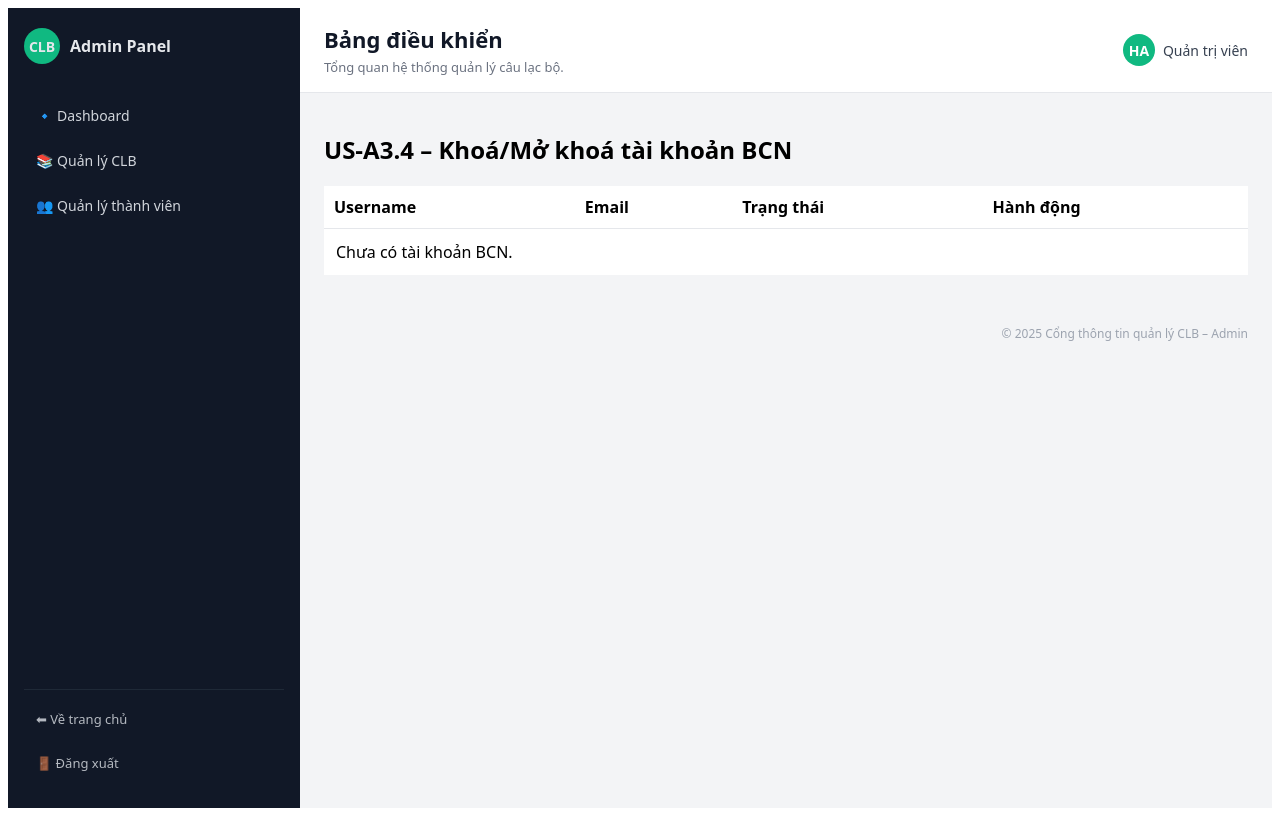
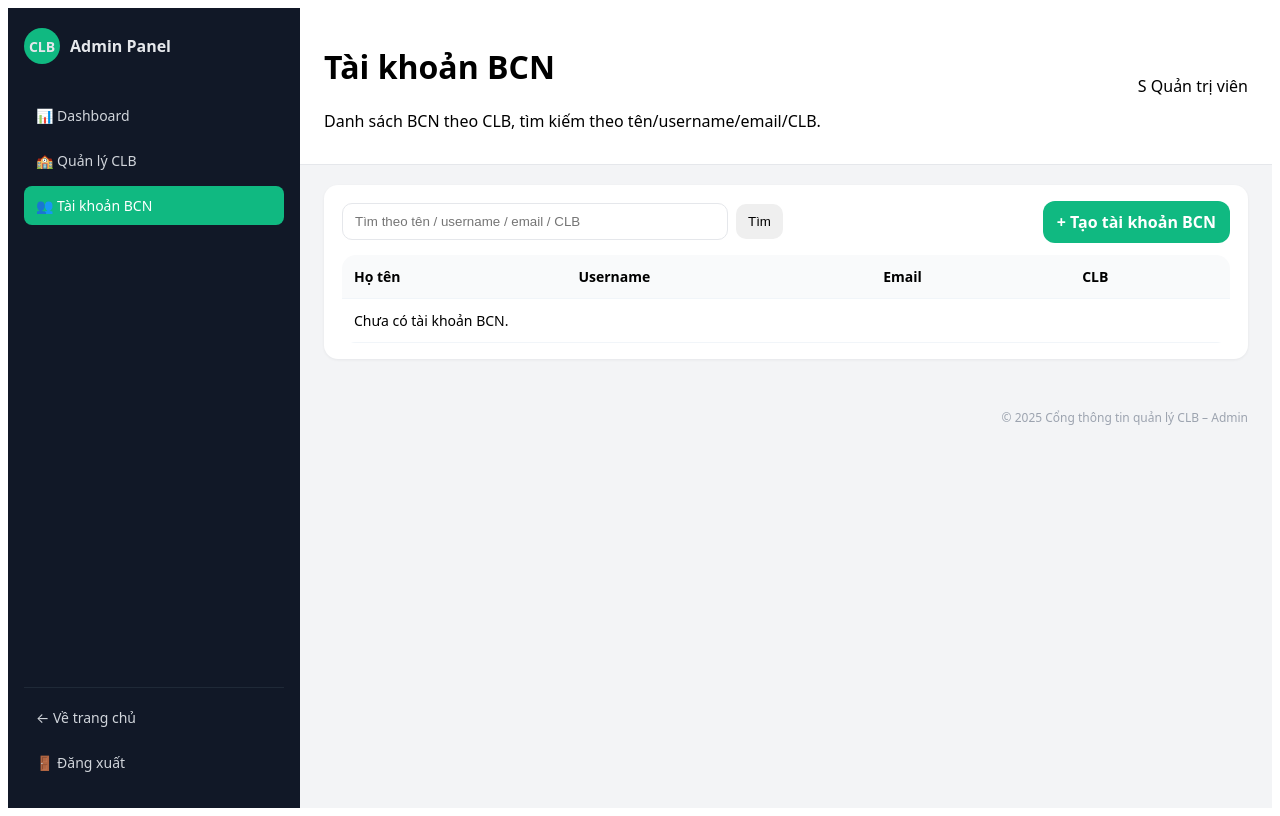
Before and after one commit to hnguyen013/nhapmon_cnpm_group-1_club-management, a Django app: page /admin/bcn/ in a window 1280 px wide. Run offline with Django 5.2, Linux system fonts and the light colour scheme; the visitor is signed in with stand-in values (Sample User, id 1); data comes from the database, SQL or seed files in the repository; data that the repository does not hold is empty.

Commit message:
feat: US-A3.1 admin creates BCN accounts

```diff
--- a/portal/static/portal/css/bcn.css
+++ b/portal/static/portal/css/bcn.css
@@ -0,0 +1,106 @@
+.bcn-toolbar{
+  display:flex;
+  align-items:center;
+  justify-content:space-between;
+  gap:12px;
+  margin-bottom:12px;
+}
+
+.bcn-search{
+  display:flex;
+  gap:8px;
+  align-items:center;
+}
+
+.bcn-search input{
+  width:360px;
+  max-width:60vw;
+  padding:10px 12px;
+  border:1px solid #e5e7eb;
+  border-radius:10px;
+  background:#fff;
+}
+
+.bcn-search button{
+  padding:10px 12px;
+  border:0;
+  border-radius:10px;
+  cursor:pointer;
+}
+
+.bcn-form .form-row{
+  margin-bottom:12px;
+}
+
+.bcn-form label{
+  display:block;
+  font-weight:600;
+  margin-bottom:6px;
+  color:#111827;
+}
+
+.bcn-form .form-control{
+  width:100%;
+  padding:10px 12px;
+  border:1px solid #e5e7eb;
+  border-radius:10px;
+  background:#fff;
+}
+
+.field-error{
+  margin-top:6px;
+  color:#b91c1c;
+  font-size:13px;
+}
+
+.form-actions{
+  display:flex;
+  gap:10px;
+  margin-top:14px;
+}
+
+.btn-primary{
+  display:inline-flex;
+  align-items:center;
+  justify-content:center;
+  padding:10px 14px;
+  border-radius:12px;
+  background:#10b981;
+  color:#fff;
+  font-weight:700;
+  text-decoration:none;
+  border:0;
+  cursor:pointer;
+}
+
+.btn-secondary{
+  display:inline-flex;
+  align-items:center;
+  justify-content:center;
+  padding:10px 14px;
+  border-radius:12px;
+  background:#e5e7eb;
+  color:#111827;
+  font-weight:700;
+  text-decoration:none;
+}
+
+.bcn-table{
+  width:100%;
+  border-collapse:collapse;
+  background:#fff;
+  border-radius:14px;
+  overflow:hidden;
+}
+
+.bcn-table th, .bcn-table td{
+  padding:12px 12px;
+  border-bottom:1px solid #f1f5f9;
+  text-align:left;
+  font-size:14px;
+}
+
+.bcn-table th{
+  background:#f9fafb;
+  font-weight:700;
+}
--- a/portal/templates/portal/base_admin.html
+++ b/portal/templates/portal/base_admin.html
@@ -1,5 +1,4 @@
 {% load static %}
-
 <!DOCTYPE html>
 <html lang="vi">
 <head>
@@ -21,55 +20,59 @@
         </div>
 
         <nav class="sidebar-nav">
+
+            <!-- Dashboard -->
             <a href="{% url 'portal:admin_panel:dashboard' %}"
                class="nav-item {% block menu_dashboard_active %}{% endblock %}">
-                🔹 Dashboard
+                📊 Dashboard
             </a>
-            <a href="#"
+
+            <!-- Quản lý CLB -->
+            <a href="{% url 'portal:club_list' %}"
                class="nav-item {% block menu_club_active %}{% endblock %}">
-                📚 Quản lý CLB
+                🏫 Quản lý CLB
             </a>
-            <a href="#"
-               class="nav-item {% block menu_member_active %}{% endblock %}">
-                👥 Quản lý thành viên
+
+            <!-- TÀI KHOẢN BCN – BỔ SUNG US-A3.1 -->
+            <a href="{% url 'portal:admin_panel:bcn_list' %}"
+               class="nav-item {% block menu_bcn_active %}{% endblock %}">
+                👥 Tài khoản BCN
             </a>
+
         </nav>
 
         <div class="sidebar-footer">
-            <a href="{% url 'portal:home' %}" class="nav-item nav-secondary">
-                ⬅ Về trang chủ
+            <a href="{% url 'portal:home' %}" class="nav-item">
+                ← Về trang chủ
             </a>
-            <a href="{% url 'portal:auth:logout' %}" class="nav-item nav-secondary">
+            <a href="{% url 'portal:auth:logout' %}" class="nav-item logout">
                 🚪 Đăng xuất
             </a>
         </div>
     </aside>
 
     <!-- Main content -->
-    <div class="admin-main">
+    <main class="admin-main">
         <header class="admin-header">
-            <div class="header-title">
-                <h1>{% block header_title %}Bảng điều khiển{% endblock %}</h1>
-                <p class="header-subtitle">
-                    {% block header_subtitle %}
-                    Tổng quan hệ thống quản lý câu lạc bộ.
-                    {% endblock %}
-                </p>
+            <div>
+                <h1>{% block header_title %}Admin Dashboard{% endblock %}</h1>
+                <p>{% block header_subtitle %}{% endblock %}</p>
             </div>
-            <div class="header-user">
-                <span class="user-avatar">HA</span>
-                <span class="user-name">Quản trị viên</span>
+            <div class="admin-user">
+                <span class="avatar">{{ request.user.username|first|upper }}</span>
+                <span class="username">Quản trị viên</span>
             </div>
         </header>
 
-        <main class="admin-content">
+        <section class="admin-content">
             {% block content %}{% endblock %}
-        </main>
+        </section>
 
         <footer class="admin-footer">
-            © {% now "Y" %} Cổng thông tin quản lý CLB – Admin
+            © 2025 Cổng thông tin quản lý CLB – Admin
         </footer>
-    </div>
+    </main>
+
 </div>
 
 </body>
--- a/portal/templates/portal/bcn_list.html
+++ b/portal/templates/portal/bcn_list.html
@@ -1,49 +1,45 @@
 {% extends "portal/base_admin.html" %}
+{% block menu_bcn_active %}active{% endblock %}
+{% load static %}
 
-{% block title %}Quản lý tài khoản BCN{% endblock %}
+{% block title %}Tài khoản BCN{% endblock %}
+{% block header_title %}Tài khoản BCN{% endblock %}
+{% block header_subtitle %}Danh sách BCN theo CLB, tìm kiếm theo tên/username/email/CLB.{% endblock %}
 
 {% block content %}
-  <h2>US-A3.4 – Khoá/Mở khoá tài khoản BCN</h2>
+<link rel="stylesheet" href="{% static 'portal/css/bcn.css' %}">
 
-  {% if messages %}
-    <div style="margin: 12px 0;">
-      {% for message in messages %}
-        <div style="padding:10px 12px; border-radius:8px; margin-bottom:8px;
-                    background:#f3f4f6; border:1px solid #e5e7eb;">
-          {{ message }}
-        </div>
-      {% endfor %}
-    </div>
-  {% endif %}
+<div class="panel-box">
+  <div class="bcn-toolbar">
+    <form method="get" class="bcn-search">
+      <input name="q" value="{{ q }}" placeholder="Tìm theo tên / username / email / CLB" />
+      <button type="submit">Tìm</button>
+    </form>
 
-  <table style="width:100%; border-collapse:collapse; background:#fff;">
+    <a class="btn-primary" href="{% url 'portal:admin_panel:bcn_create' %}">+ Tạo tài khoản BCN</a>
+  </div>
+
+  <table class="bcn-table">
     <thead>
       <tr>
-        <th style="text-align:left; padding:10px; border-bottom:1px solid #e5e7eb;">Username</th>
-        <th style="text-align:left; padding:10px; border-bottom:1px solid #e5e7eb;">Email</th>
-        <th style="text-align:left; padding:10px; border-bottom:1px solid #e5e7eb;">Trạng thái</th>
-        <th style="text-align:left; padding:10px; border-bottom:1px solid #e5e7eb;">Hành động</th>
+        <th>Họ tên</th>
+        <th>Username</th>
+        <th>Email</th>
+        <th>CLB</th>
       </tr>
     </thead>
     <tbody>
-      {% for u in bcns %}
+      {% for p in profiles %}
         <tr>
-          <td style="padding:10px; border-bottom:1px solid #f1f5f9;">{{ u.username }}</td>
-          <td style="padding:10px; border-bottom:1px solid #f1f5f9;">{{ u.email }}</td>
-          <td style="padding:10px; border-bottom:1px solid #f1f5f9;">
-            {% if u.is_active %}Đang hoạt động{% else %}Đã khoá{% endif %}
-          </td>
-          <td style="padding:10px; border-bottom:1px solid #f1f5f9;">
-            <a href="{% url 'portal:admin_panel:bcn_toggle_lock' u.id %}">
-              {% if u.is_active %}Khoá{% else %}Mở khoá{% endif %}
-            </a>
-          </td>
+          <td>{{ p.full_name }}</td>
+          <td>{{ p.user.username }}</td>
+          <td>{{ p.user.email }}</td>
+          <td>{{ p.club.name }}</td>
         </tr>
       {% empty %}
-        <tr>
-          <td colspan="4" style="padding:12px;">Chưa có tài khoản BCN.</td>
-        </tr>
+        <tr><td colspan="4">Chưa có tài khoản BCN.</td></tr>
       {% endfor %}
     </tbody>
   </table>
+</div>
 {% endblock %}
--- a/portal/urls/admin_panel.py
+++ b/portal/urls/admin_panel.py
@@ -1,4 +1,3 @@
-# portal/urls/admin_panel.py
 from django.urls import path
 from portal.views import admin as admin_views
 
@@ -6,8 +5,6 @@
 
 urlpatterns = [
     path("dashboard/", admin_views.dashboard, name="dashboard"),
-
-    # US-A3.4: Khoá/Mở khoá tài khoản BCN
     path("bcn/", admin_views.bcn_list, name="bcn_list"),
-    path("bcn/<int:user_id>/toggle-lock/", admin_views.bcn_toggle_lock, name="bcn_toggle_lock"),
+    path("bcn/create/", admin_views.bcn_create, name="bcn_create"),
 ]
--- a/portal/views/admin.py
+++ b/portal/views/admin.py
@@ -1,24 +1,31 @@
-# portal/views/admin.py
+import secrets
+import string
+
+from django.contrib import messages
 from django.contrib.auth.decorators import login_required, user_passes_test
-from django.contrib import messages
-from django.shortcuts import render, redirect, get_object_or_404
 from django.contrib.auth.models import User
+from django.db import transaction
+from django.db.models import Q
+from django.shortcuts import get_object_or_404, redirect, render
 
-from portal.models import Club
+from portal.forms.bcn import AdminBCNCreateForm
+from portal.models import BCNProfile, Club
 
 
 def is_admin_or_staff(user):
     return user.is_staff or user.is_superuser
 
 
+def _generate_password(length: int = 10) -> str:
+    alphabet = string.ascii_letters + string.digits
+    return "".join(secrets.choice(alphabet) for _ in range(length))
+
+
 @login_required(login_url="portal:auth:login")
 @user_passes_test(is_admin_or_staff, login_url="portal:auth:login")
 def dashboard(request):
-    """
-    Trang Dashboard admin custom.
-    """
     total_clubs = Club.objects.count()
-    total_bcn_accounts = User.objects.filter(is_staff=True, is_superuser=False).count()
+    total_bcn_accounts = User.objects.filter(is_staff=True).count()
     recent_activities = [
         "CLB Văn nghệ thêm 10 thành viên mới.",
         "CLB Học thuật tạo sự kiện 'Workshop Python cơ bản'.",
@@ -35,38 +42,59 @@
 @login_required(login_url="portal:auth:login")
 @user_passes_test(is_admin_or_staff, login_url="portal:auth:login")
 def bcn_list(request):
-    """
-    Danh sách tài khoản BCN (để Admin thao tác khoá/mở khoá).
-    BCN: is_staff=True và không phải superuser.
-    """
-    bcns = User.objects.filter(is_staff=True, is_superuser=False).order_by("username")
-    return render(request, "portal/bcn_list.html", {"bcns": bcns})
+    q = (request.GET.get("q") or "").strip()
+
+    qs = BCNProfile.objects.select_related("user", "club").all()
+
+    if q:
+        qs = qs.filter(
+            Q(full_name__icontains=q)
+            | Q(user__username__icontains=q)
+            | Q(user__email__icontains=q)
+            | Q(club__name__icontains=q)
+        )
+
+    qs = qs.order_by("club__name", "full_name")
+    return render(request, "portal/bcn_list.html", {"profiles": qs, "q": q})
 
 
 @login_required(login_url="portal:auth:login")
 @user_passes_test(is_admin_or_staff, login_url="portal:auth:login")
-def bcn_toggle_lock(request, user_id: int):
-    """
-    Khoá/Mở khoá tài khoản BCN bằng User.is_active:
-    - Khoá: is_active=False => login bị chặn (auth.py của bạn đã check)
-    - Mở khoá: is_active=True
-    """
-    user = get_object_or_404(User, id=user_id)
+def bcn_create(request):
+    if request.method == "POST":
+        form = AdminBCNCreateForm(request.POST)
+        if form.is_valid():
+            full_name = form.cleaned_data["full_name"].strip()
+            email = form.cleaned_data["email"].strip().lower()
+            username = form.cleaned_data["username"].strip()
+            club = form.cleaned_data["club"]
 
-    if user.is_superuser:
-        messages.error(request, "Không được khoá/mở khoá tài khoản superuser.")
-        return redirect("portal:admin_panel:bcn_list")
+            password = _generate_password()
 
-    if not user.is_staff:
-        messages.error(request, "Đây không phải tài khoản BCN (is_staff=False).")
-        return redirect("portal:admin_panel:bcn_list")
+            with transaction.atomic():
+                user = User.objects.create_user(
+                    username=username,
+                    email=email,
+                    password=password,
+                )
 
-    user.is_active = not user.is_active
-    user.save()
+                # BCN = staff theo code hệ thống hiện tại của bạn
+                user.is_staff = True
+                user.is_active = True
+                user.save()
 
-    if user.is_active:
-        messages.success(request, f"✅ Đã MỞ KHOÁ tài khoản BCN: {user.username}")
+                BCNProfile.objects.create(
+                    user=user,
+                    full_name=full_name,
+                    club=club,
+                )
+
+            messages.success(
+                request,
+                f"Tạo tài khoản BCN thành công. Username: {username} | Mật khẩu cấp: {password}",
+            )
+            return redirect("portal:admin_panel:bcn_list")
     else:
-        messages.success(request, f"⛔ Đã KHOÁ tài khoản BCN: {user.username}")
+        form = AdminBCNCreateForm()
 
-    return redirect("portal:admin_panel:bcn_list")
+    return render(request, "portal/bcn_form.html", {"form": form})
```
Also changed, not shown: portal/forms/bcn.py (+39 -0 lines), portal/models.py (+14 -4 lines), portal/templates/portal/bcn_form.html (+52 -0 lines), portal/urls/admin.py (+3 -4 lines), portal/migrations/0002_bcnprofile.py (added).
